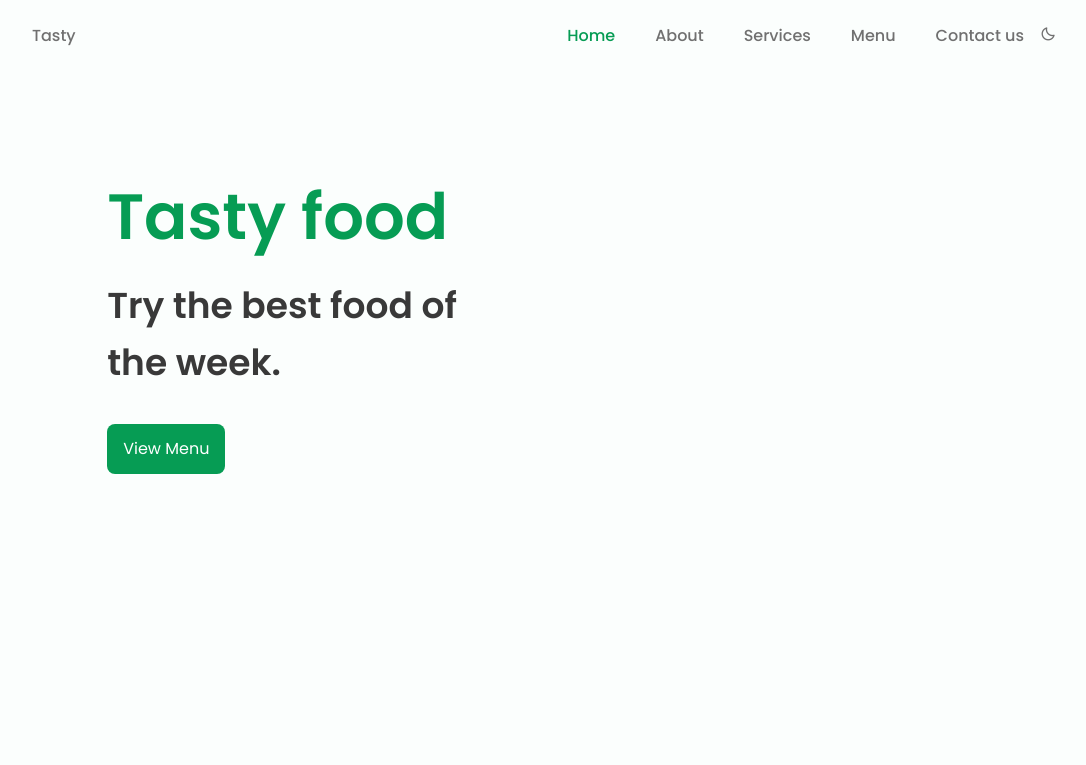
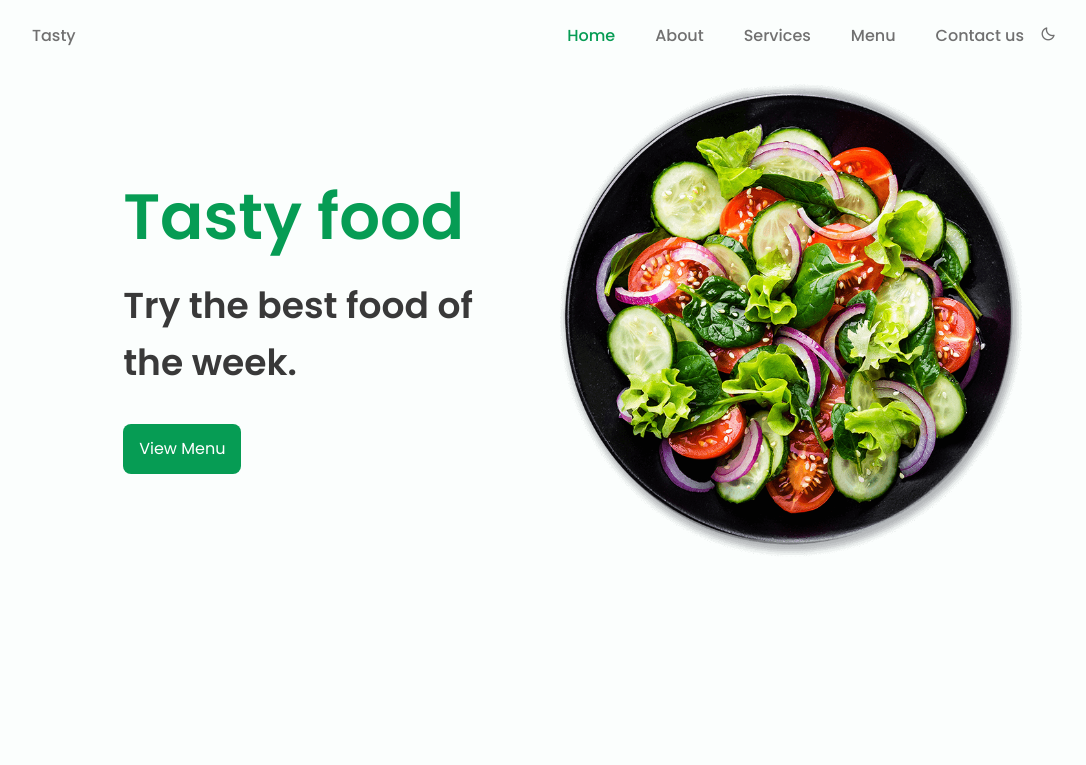
Before and after one commit to saamsuz/demo-website, a plain HTML site: page index.html in a window 1280 px wide. Shown: the top 765 px of the page, without its empty margins (96-1182 px from the left). Drawn offline with nearby package versions, Linux system fonts and the light colour scheme; files whose address does not match are found by name.

Commit message:
Update index.html

```diff
--- a/index.html
+++ b/index.html
@@ -67,7 +67,7 @@
             <a href="#" class="button">View Menu</a>
           </div>
 
-          <img src="image/home.png" alt="" class="home__img" />
+          <img src="home.png" alt="" class="home__img" />
         </div>
       </section>
 
```
